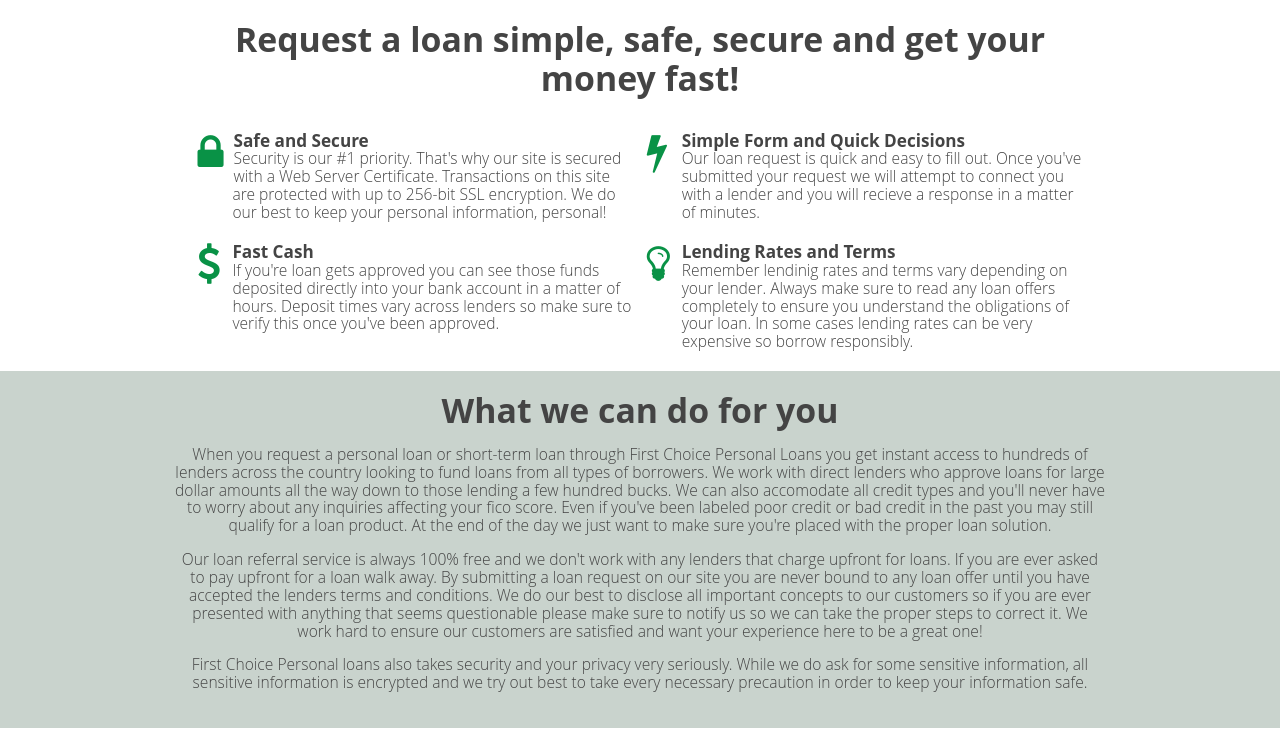
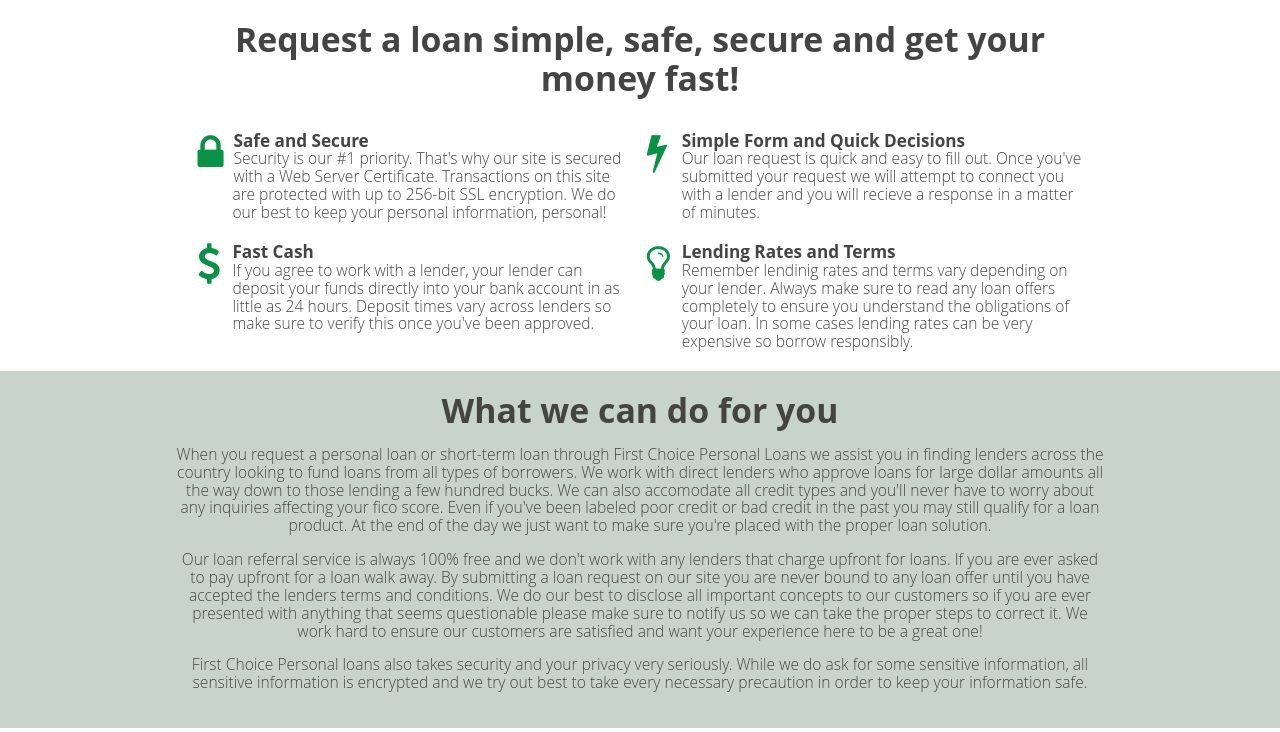
Before and after one commit to coolhand37/Firstchoice, a website: page src/index.html in a window 1280 px wide. Shown: the part 565-1297 px from the top of the page. Drawn offline with nearby package versions, Linux system fonts and the light colour scheme.

Commit message:
updated content partnerweekly

```diff
--- a/src/index.html
+++ b/src/index.html
@@ -148,7 +148,7 @@
 						</div>
 						<div class="selling-point-content">
 							<h3>Fast Cash</h3>
-							If you're loan gets approved you can see those funds deposited directly into your bank account in a matter of hours. Deposit times vary across lenders so make sure to verify this once you've been approved.
+							If you agree to work with a lender, your lender can deposit your funds directly into your bank account in as little as 24 hours. Deposit times vary across lenders so make sure to verify this once you've been approved.
 						</div>
 					</div>
 					<div class="media-object selling-point">
@@ -166,7 +166,7 @@
 				<div>
 					<h2>What we can do for you</h2>
 					<p>
-						When you request a personal loan or short-term loan through First Choice Personal Loans you get instant access to hundreds of lenders across the country looking to fund loans from all types of borrowers. We work with direct lenders who approve loans for large dollar amounts all the way down to those lending a few hundred bucks. We can also accomodate all credit types and you'll never have to worry about any inquiries affecting your fico score. Even if you've been labeled poor credit or bad credit in the past you may still qualify for a loan product. At the end of the day we just want to make sure you're placed with the proper loan solution.
+						When you request a personal loan or short-term loan through First Choice Personal Loans we assist you in finding lenders across the country looking to fund loans from all types of borrowers. We work with direct lenders who approve loans for large dollar amounts all the way down to those lending a few hundred bucks. We can also accomodate all credit types and you'll never have to worry about any inquiries affecting your fico score. Even if you've been labeled poor credit or bad credit in the past you may still qualify for a loan product. At the end of the day we just want to make sure you're placed with the proper loan solution.
 					</p>
 					<p>
 						Our loan referral service is always 100% free and we don't work with any lenders that charge upfront for loans. If you are ever asked to pay upfront for a loan walk away. By submitting a loan request on our site you are never bound to any loan offer until you have accepted the lenders terms and conditions. We do our best to disclose all important concepts to our customers so if you are ever presented with anything that seems questionable please make sure to notify us so we can take the proper steps to correct it. We work hard to ensure our customers are satisfied and want your experience here to be a great one!
```
